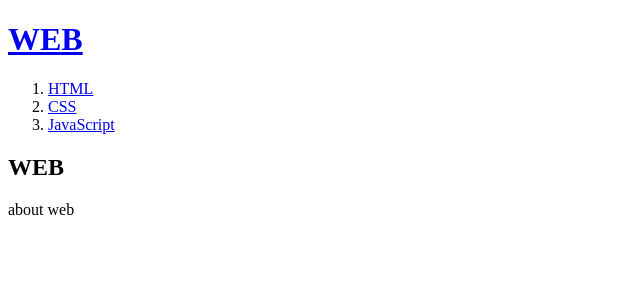
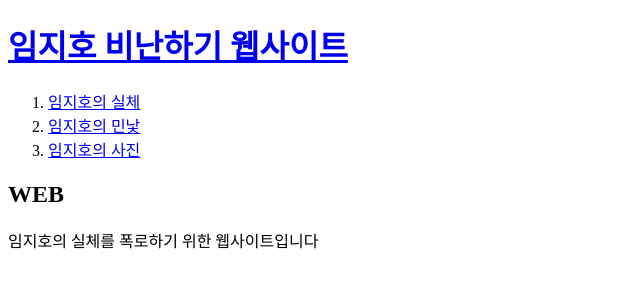
Before and after one commit to junzzangdol/my-second-firstime, a plain HTML site: page index.html in a window 1280 px wide. Shown: the whole page, without its empty margins (0-640 px from the left). Drawn offline with Linux system fonts and the light colour scheme.

Commit message:
Update index.html

```diff
--- a/index.html
+++ b/index.html
@@ -7,15 +7,15 @@
 </head>
 
 <body>
-    <h1><a href="index.html">WEB</a></h1>
+    <h1><a href="index.html">임지호 비난하기 웹사이트</a></h1>
     <ol>
-        <li><a href="1.html">HTML</a></li>
-        <li><a href="2.html">CSS</a></li>
-        <li><a href="3.html">JavaScript</a></li>
+        <li><a href="1.html">임지호의 실체</a></li>
+        <li><a href="2.html">임지호의 민낯</a></li>
+        <li><a href="3.html">임지호의 사진</a></li>
     </ol>
     <h2>WEB</h2>
     <p>
-        about web
+        임지호의 실체를 폭로하기 위한 웹사이트입니다
     </p>
 </body>
 
```
